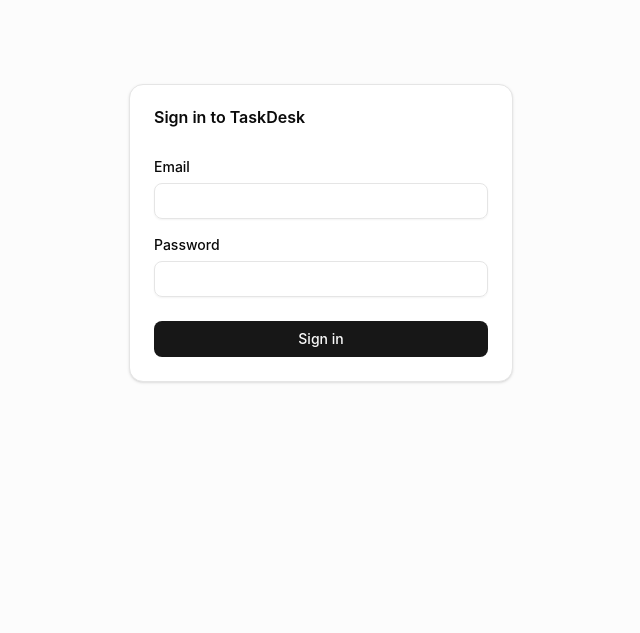
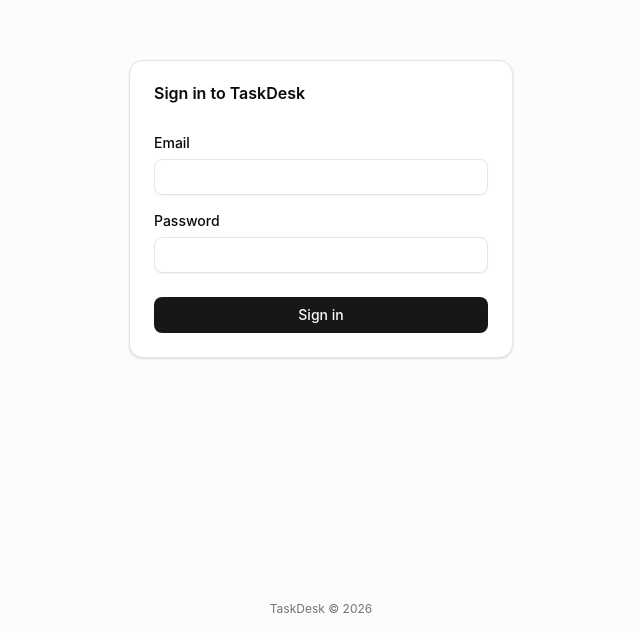
Before and after one commit to deepukunjumon/taskdesk-web, a React (Vite) app: page /login in a window 1280 px wide. Shown: the part 167-800 px from the top of the page, without its empty margins (319-959 px from the left). Built offline with nearby package versions, Linux system fonts and the light colour scheme; no server answers.

Commit message:
feat: add Footer component and integrate it into AppShell and LoginPage

```diff
--- a/src/components/layout/AppShell.tsx
+++ b/src/components/layout/AppShell.tsx
@@ -1,6 +1,7 @@
 import { Outlet } from 'react-router-dom'
 import { Sidebar } from '@/components/layout/Sidebar'
 import { Header } from '@/components/layout/Header'
+import { Footer } from '@/components/layout/Footer'
 import { useUiStore } from '@/stores/uiStore'
 import { cn } from '@/lib/utils'
 
@@ -30,6 +31,7 @@
         <main className="flex-1 overflow-x-hidden p-4 sm:p-6">
           <Outlet />
         </main>
+        <Footer />
       </div>
     </div>
   )
--- /dev/null
+++ b/src/components/layout/Footer.tsx
@@ -0,0 +1,7 @@
+export function Footer() {
+  return (
+    <footer className="shrink-0 py-4 text-center text-xs text-muted-foreground">
+      TaskDesk &copy; {new Date().getFullYear()}
+    </footer>
+  )
+}
--- a/src/pages/LoginPage.tsx
+++ b/src/pages/LoginPage.tsx
@@ -4,6 +4,7 @@
 import { Button } from '@/components/ui/button'
 import { Input } from '@/components/ui/input'
 import { Card, CardContent, CardHeader, CardTitle } from '@/components/ui/card'
+import { Footer } from '@/components/layout/Footer'
 import { useAuthStore } from '@/stores/authStore'
 
 export function LoginPage() {
@@ -36,7 +37,8 @@
   }
 
   return (
-    <div className="flex min-h-svh items-center justify-center bg-muted/30 p-4">
+    <div className="flex min-h-svh flex-col bg-muted/30">
+      <div className="flex flex-1 items-center justify-center p-4">
         <Card className="w-full max-w-sm">
           <CardHeader>
             <CardTitle>Sign in to TaskDesk</CardTitle>
@@ -76,5 +78,8 @@
           </CardContent>
         </Card>
       </div>
+
+      <Footer />
+    </div>
   )
 }
```
Lines whose indentation alone changed are shown as unchanged.
